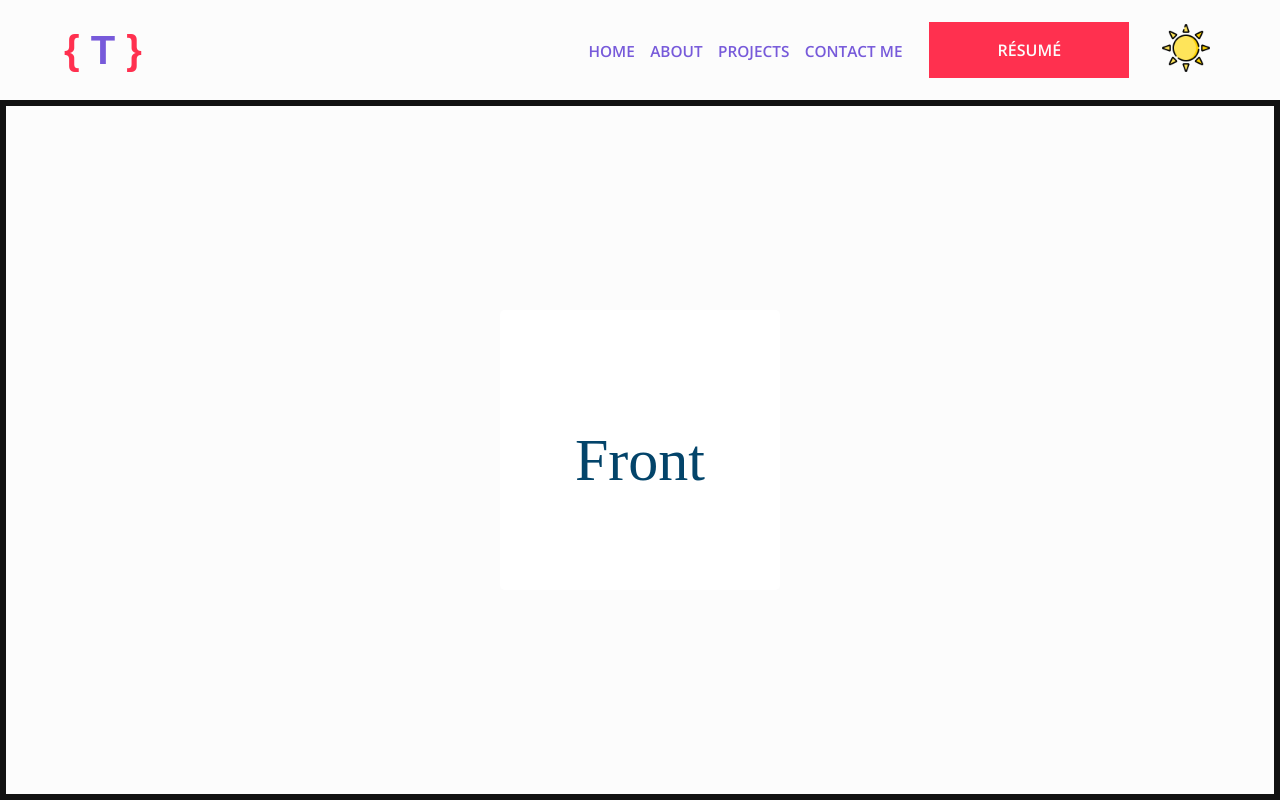
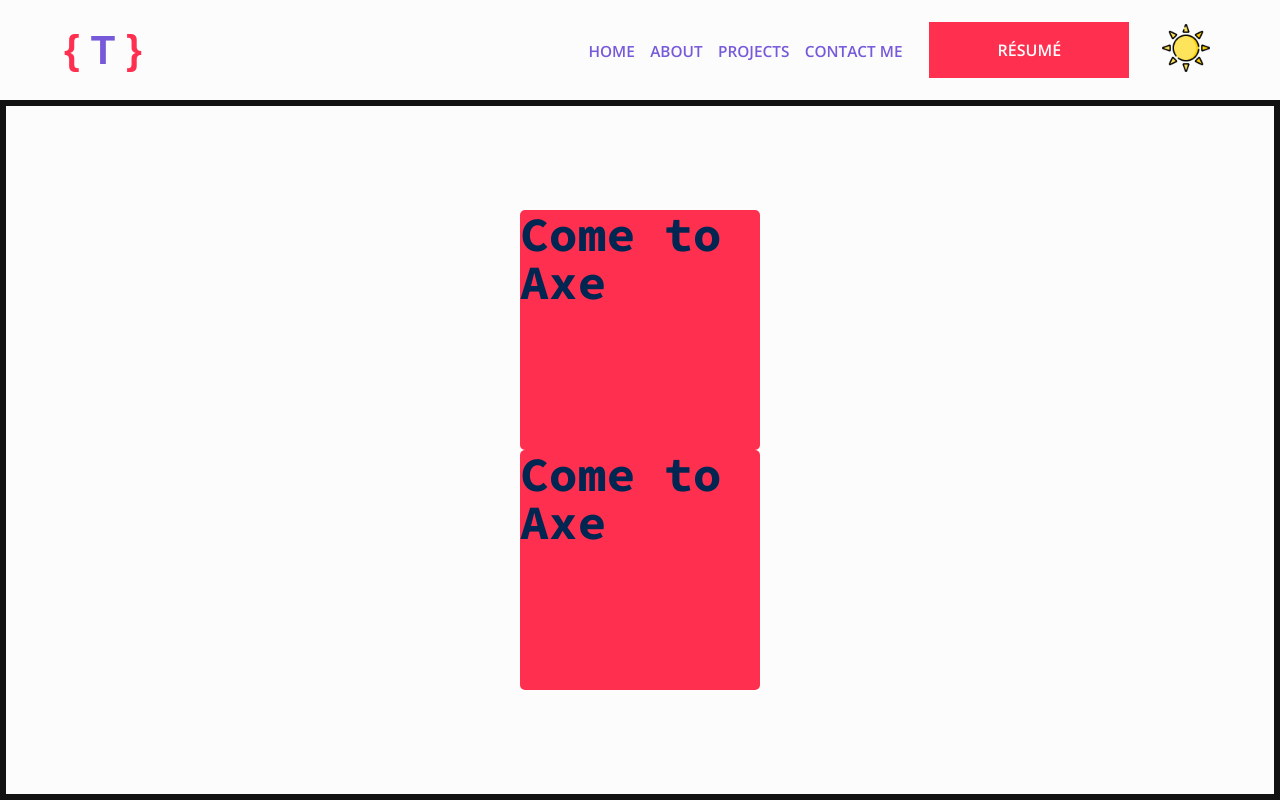
Before and after one commit to tanzeel44/portfolio, a Next.js app: page /projects in a window 1280 px wide. Built offline with nearby package versions, Linux system fonts and the light colour scheme.

Commit message:
card decentralized

```diff
--- a/components/Projects/CardBack.jsx
+++ b/components/Projects/CardBack.jsx
@@ -1,7 +1,19 @@
 import styled from 'styled-components';
+
+const Back = styled.div`
+  position: absolute;
+  height: 100%;
+  width: 100%;
+  border-radius: inherit;
+  backface-visibility: hidden;
+  transform: rotateY(180deg);
+  background: ${(props) => props.theme.resumeButtonBG}
+`;
 
 export default function CardBack() {
   return (
-    <div />
+    <Back>
+      <h1>Back</h1>
+    </Back>
   );
 }
--- a/components/Projects/CardFront.jsx
+++ b/components/Projects/CardFront.jsx
@@ -1,7 +1,20 @@
 import styled from 'styled-components';
 
-export default function CardFront() {
+const Front = styled.div`
+  position: absolute;
+  height: 100%;
+  width: 100%;
+  border-radius: inherit;
+  backface-visibility: hidden;
+  font-family: inherit;
+  font-size: 3em;
+  background: ${(props) => props.theme.resumeButtonBG}
+`;
+
+export default function CardFront({ title }) {
   return (
-    <div />
+    <Front>
+      <h1>{title}</h1>
+    </Front>
   );
 }
--- a/components/Projects/ProjectCard.jsx
+++ b/components/Projects/ProjectCard.jsx
@@ -1,9 +1,12 @@
 import styled from 'styled-components';
+
+import CardFront from './CardFront';
+import CardBack from './CardBack';
 
 const Card = styled.div`
   font-family: inherit;
-  height: 280px;
-  width: 280px;
+  height: 240px;
+  width: 240px;
   position: relative;
   perspective: 500px;
   background-color: transparent;
@@ -20,28 +23,13 @@ const Card = styled.div`
   }
 
   &:hover .content {
-    box-shadow: 0 0 24px rgba(0,0,0,0.8);
+    box-shadow: 0 0 20px ${(props) => props.theme.cardShadow};
     transform: rotateY( 180deg);
   }
 
-  .front,
-  .back {
-    position: absolute;
-    height: 100%;
-    width: 100%;
-    background: white;
-    line-height: 300px;
-    color: #03446A;
-    text-align: center;
-    font-size: 60px;
-    border-radius: inherit;
-    backface-visibility: hidden;
-  }
-
-  .back {
-    background: #03446A;
-    color: white;
-    transform: rotateY( 180deg );
+  .test {
+    box-shadow: 0 0 20px ${(props) => props.theme.cardShadow};
+    transform: rotateY( 180deg);
   }
 `;
 
@@ -49,12 +37,8 @@ export default function ProjectCard() {
   return (
     <Card>
       <div className="content">
-        <div className="front">
-          Front
-        </div>
-        <div className="back">
-          Back!
-        </div>
+        <CardFront title="Come to Axe" />
+        <CardBack />
       </div>
     </Card>
   );
--- a/pages/projects.jsx
+++ b/pages/projects.jsx
@@ -7,7 +7,7 @@ const ProjectList = styled.div`
   width: 100%;
   height: 100%;
   border: 6px solid #121212;
-  font-family: inherit;
+  font-family: ${(props) => props.theme.fonts.main};
 
   display: flex;
   align-items: center;
@@ -20,7 +20,10 @@ export default function Projects() {
       <Head>
         <title>My Projects</title>
       </Head>
-      <ProjectCard />
+      <div className="card-container">
+        <ProjectCard title="Axe" />
+        <ProjectCard title="Leshrac" />
+      </div>
     </ProjectList>
   );
 }
--- a/styles/theme.js
+++ b/styles/theme.js
@@ -13,6 +13,7 @@ const theme = {
     headerText: '#775ada',
     resumeButtonBG: '#ff304f',
     resumeButtonTextMobile: '#fcfcfc',
+    cardShadow: 'rgba(0,0,0,0.5);',
     fonts,
   },
   dark: {
@@ -21,6 +22,7 @@ const theme = {
     headerText: '#28c7fa',
     resumeButtonBG: '#ff304f',
     resumeButtonTextMobile: '#fcfcfc',
+    cardShadow: 'rgba(252,252,252,0.5);',
     fonts,
   },
 };
```
